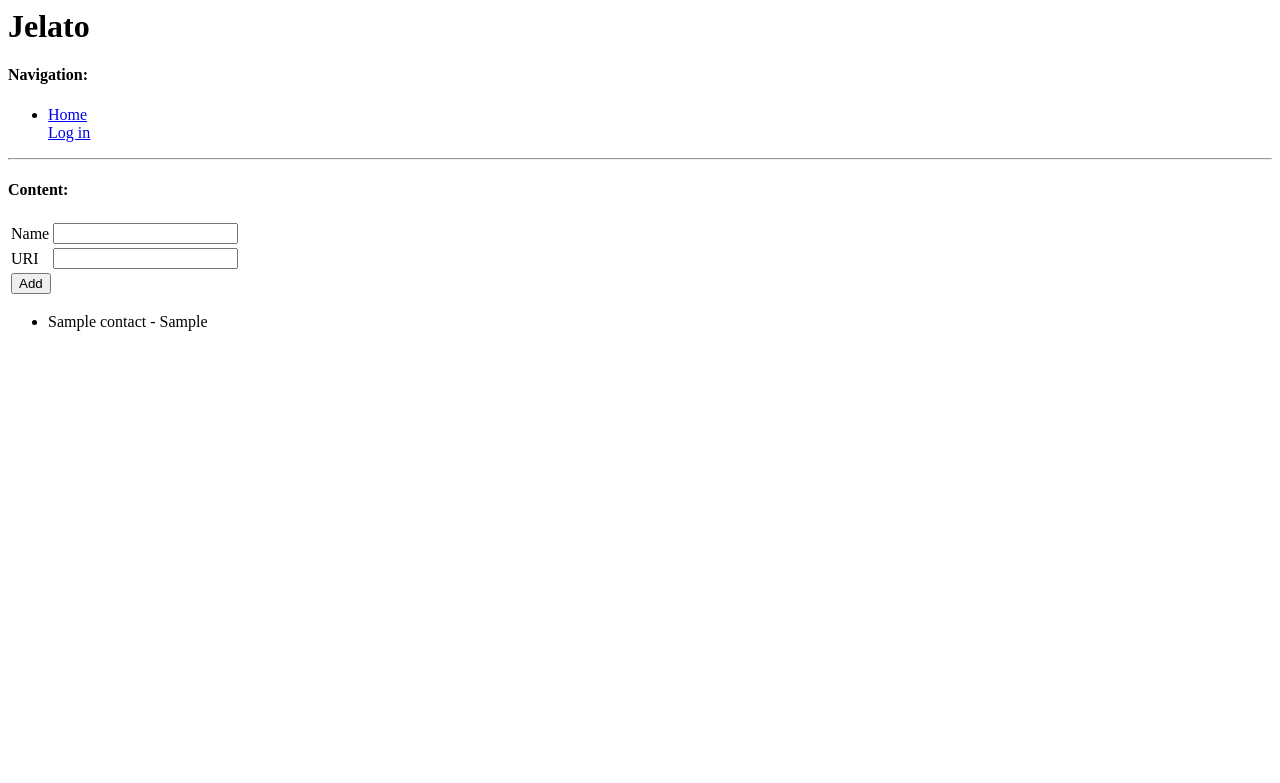
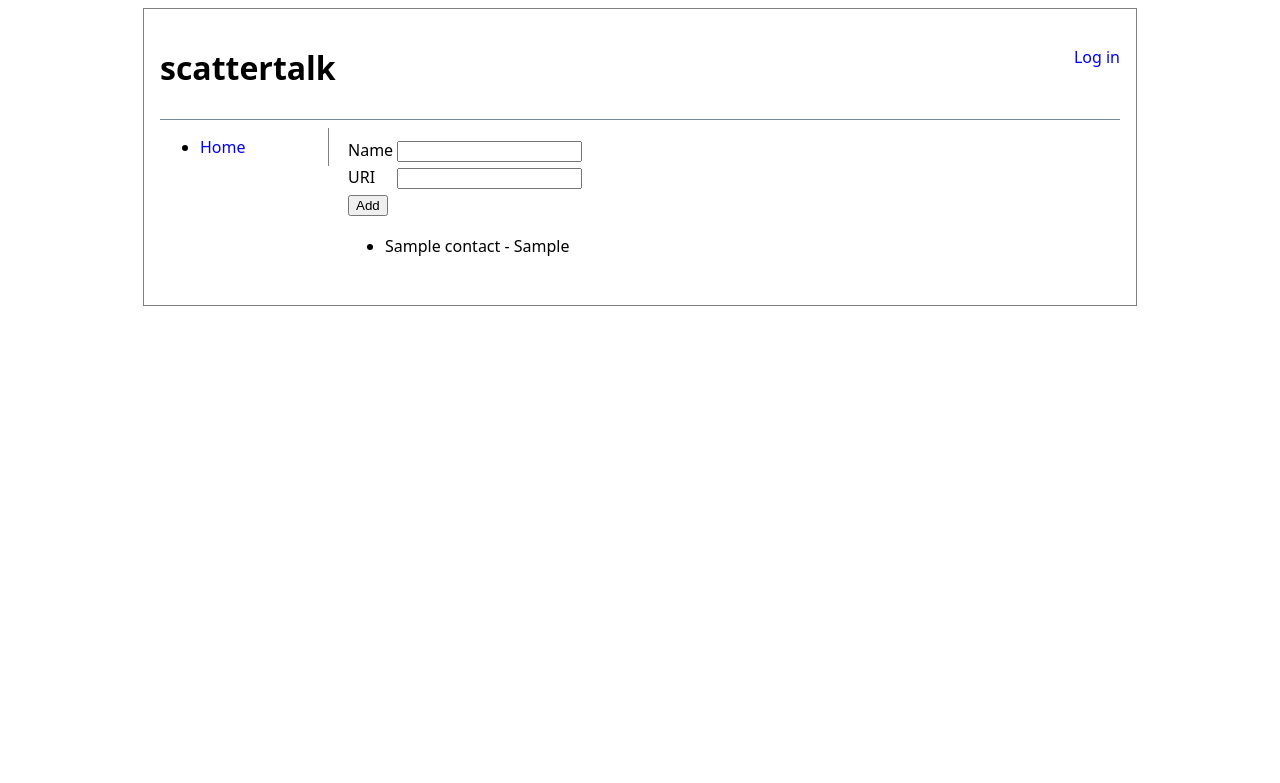
Before and after one commit to jimmydo/scattertalk, a Python web app: template jelato/templates/jelato/contacts.html in a window 1280 px wide. Shown: the top 783 px of the page. Run offline with Jinja, Linux system fonts and the light colour scheme; the template is opened without the code that fills it: most values are stand-ins (such as "Sample title", 1, 10 or a date in 2020); some libraries are stand-ins or nearby versions.

Commit message:
Cleaned up UI.

```diff
--- a/jelato/templates/jelato/base.html
+++ b/jelato/templates/jelato/base.html
@@ -1,25 +1,36 @@
+<!DOCTYPE HTML PUBLIC "-//W3C//DTD HTML 4.01//EN" "http://www.w3.org/TR/html4/strict.dtd">
 <html>
 <head>
-<title>Jelato</title>
+	<title>Jelato</title>
+	<link rel="stylesheet" type="text/css" href="{{ MEDIA_URL }}yui-2.5.1/build/reset-fonts-grids/reset-fonts-grids.css" />
+	<link rel="stylesheet" type="text/css" href="{{ MEDIA_URL }}site.css" />
+	<script type="text/javascript" src="{{ MEDIA_URL }}jquery-1.2.3.js"></script>
 </head>
-<body>
-	<h1>Jelato</h1>
-	<h4>Navigation:</h4>
-	<ul>
+<body id="main">
+	<div id="header">
+		<h1>scattertalk</h1>
+		<div class="signin-status">
+		{% if user.is_authenticated %}
+			{{ user.username }} | <a href="/logout">Log Out</a>
+		{% else %}
+			<a href="/login">Log in</a>
+		{% endif %}
+		</div>
+	</div>
+	<ul id="nav">
 		<li><a href="/">Home</a></li>
 		{% if user.is_authenticated %}
 			<li><a href="/send-message">Compose</a></li>
 			<li><a href="/sent">Sent</a></li>
+			<li><a href="/all">All</a></li>
+			<li><a href="/subscriptions">Subscriptions</a><li>
 			<li><a href="/contacts">Contacts</a></li>
-			<li><a href="/subscriptions">Subscriptions (People you follow)</a><li>
 			<li><a href="/{{ user.username }}">Public Profile</a></li>
-			Logged in as: {{ user.username }} | <a href="/logout">Log Out</a>
-		{% else %}
-			<a href="/login">Log in</a>
+			<li>Tags</li>
 		{% endif %}
 	</ul>
-	<hr />
-	<h4>Content:</h4>
-	{% block content %}{% endblock %}
+	<div id="content">
+		{% block content %}{% endblock %}
+	</div>
 </body>
 </html>
--- a/jelato/views.py
+++ b/jelato/views.py
@@ -33,7 +33,9 @@ def home(request):
                 'subscription_posts': subscription_posts
             },
             context_instance=RequestContext(request))
-    return render_to_response('jelato/home.html')
+    return render_to_response(
+        'jelato/home.html',
+        context_instance=RequestContext(request))
 
 def post_office(request):
     uuid = request.META['HTTP_X_JELATO_UUID']
@@ -154,7 +156,7 @@ def public_messages(request, username):
     public_messages = User.objects.get(username=username).sentmessage_set.filter(is_public=True).order_by('-time_sent')
     server_and_port = request.META['SERVER_NAME'] + ':' + request.META['SERVER_PORT']
     return render_to_response(
-        'jelato/public_messages.html',
+        'jelato/feeds/public_messages.html',
         {
             'messages': public_messages,
             'username': username,
--- /dev/null
+++ b/media/site.css
@@ -0,0 +1,70 @@
+body {
+	font-family: sans;
+	text-align: left;
+
+}
+
+#main {
+	border: 1px solid gray;
+	margin-top: 0.5em;
+	margin-left: auto;
+	margin-right: auto;
+	padding: 1em;
+
+	min-width: 700px;
+	width: 75%;
+}
+
+#main:after {
+	content: ".";
+	display: block;
+	height: 0;
+	clear: both;
+	visibility: hidden;
+}
+
+#header {
+	padding-bottom: 0.5em;
+	position: relative;
+	border-bottom: 1px solid #778899;
+}
+
+#header .signin-status {
+	position: absolute;
+	top: 0;
+	right: 0;
+}
+
+#nav {
+	float: left;
+	margin-top: 0.5em;
+	padding-top: 0.5em;
+	padding-bottom: 0.5em;
+	border-right: 1px solid gray;
+	width: 8em;
+}
+
+#content {
+	float: left;
+	padding: 1em;
+}
+
+
+
+h1 {
+	font-weight: bold;
+}
+
+h2 {
+	font-weight: bold;
+	font-size: 131%;
+}
+
+a {
+	color: blue;
+	text-decoration: none;
+}
+
+a:hover {
+	text-decoration: underline;
+}
--- a/urls.py
+++ b/urls.py
@@ -2,5 +2,6 @@ from django.conf.urls.defaults import *
 
 urlpatterns = patterns('',
     (r'^admin/', include('django.contrib.admin.urls')),
+    (r'^statics/(?P<path>.*)$', 'django.views.static.serve', {'document_root': '/home/jimmy/playground/proj1/media' }),
     (r'', include('jelato.urls')),
 )
```
Also changed, not shown: jelato/templates/jelato/feeds/public_messages.html (renamed from jelato/templates/jelato/public_messages.html).
